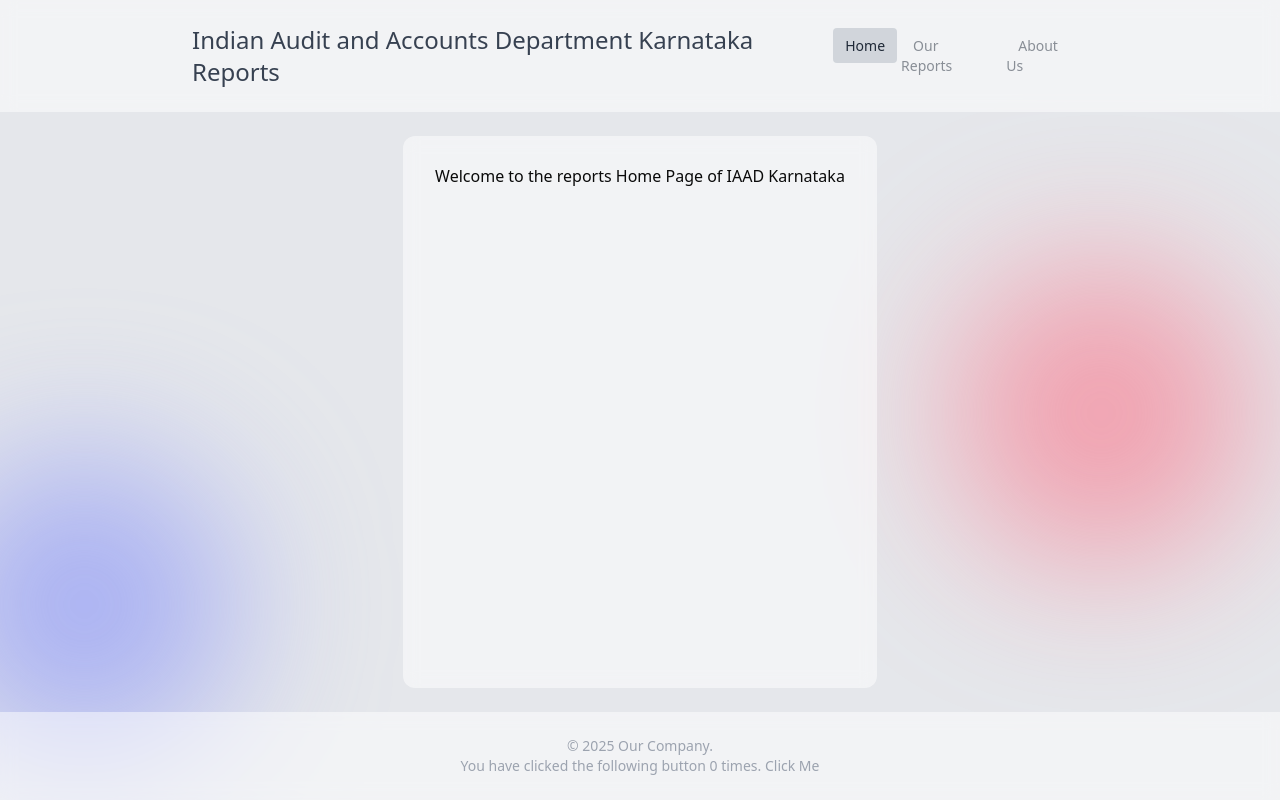
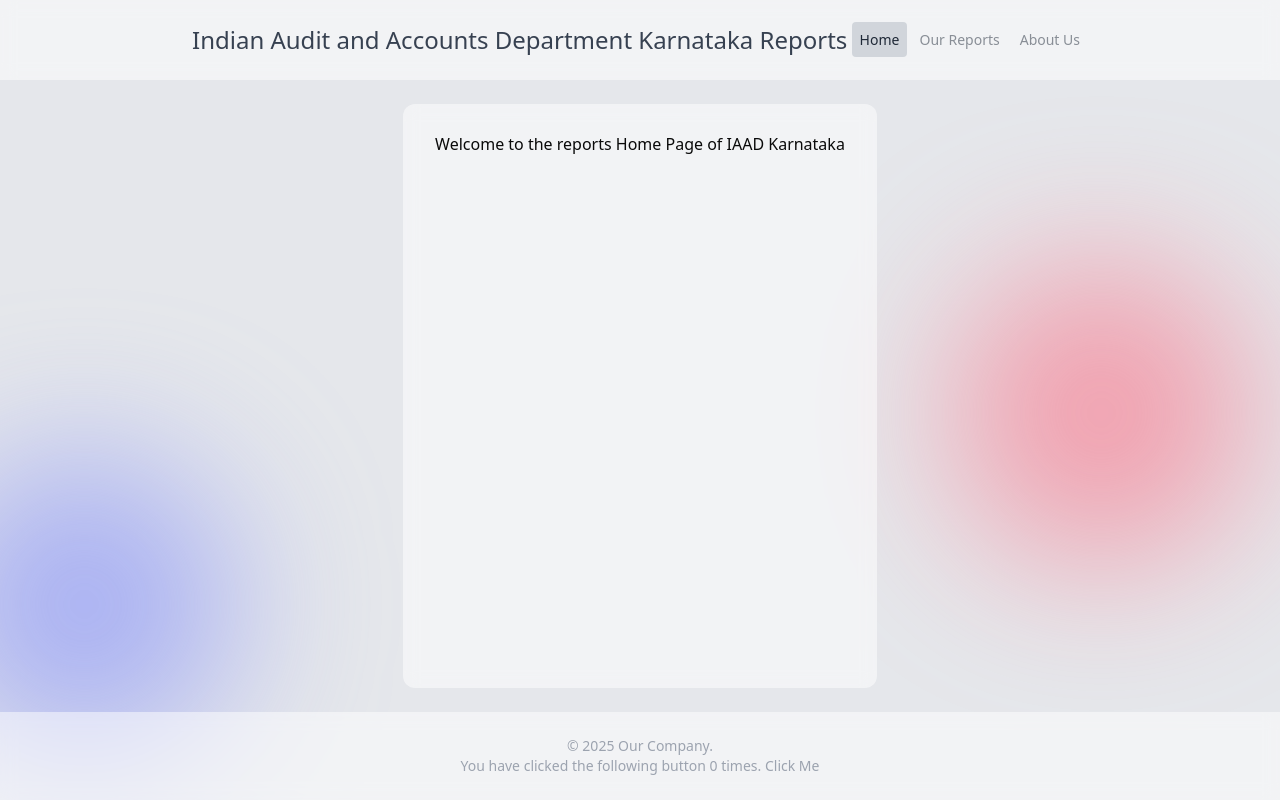
Before and after one commit to DivyaAlokSant/SFR_next, a Next.js app: page / in a window 1280 px wide. Built offline with nearby package versions, Linux system fonts and the light colour scheme.

Commit message:
some ui changes

```diff
--- a/app/components/NavLink.jsx
+++ b/app/components/NavLink.jsx
@@ -1,20 +1,22 @@
-"use client"
+"use client";
 
-import Link from "next/link"
-import { usePathname } from "next/navigation"
+import Link from "next/link";
+import { usePathname } from "next/navigation";
 
 export default function NavLink(props) {
-  const pathname = usePathname()
-  const active = pathname === props.path
+  const pathname = usePathname();
+  const active = pathname === props.path;
 
   return (
     <Link
-      className={`px-3 py-2 rounded transition duration-200 ${
-        active ? "bg-gray-300 opacity-100" : "opacity-50 hover:bg-gray-300"
+      className={`px-2 py-2 rounded transition duration-200 ${
+        active
+          ? "bg-gray-300 opacity-200"
+          : "opacity-50 hover:bg-gray-300 hover:opacity-100"
       }`}
       href={props.path}
     >
       {props.text}
     </Link>
-  )
+  );
 }
--- a/app/our-reports/[slug]/[subchapslug]/page.jsx
+++ b/app/our-reports/[slug]/[subchapslug]/page.jsx
@@ -105,26 +105,23 @@
 
   return (
     <SidebarProvider>
-      <div className="flex relative">
+      <div className="flex min-h-screen">
         {/* Sidebar */}
-        <div className="relative w-64 transition-width duration-300">
+        <div className="basis-1/5 h-screen overflow-y-auto bg-gray-100">
           <AppSidebar chapters={report?.chapters || []} reportSlug={slug} />
         </div>
 
         {/* Main Content */}
-        <main className="flex-1 p-5">
-          <SidebarTrigger />
+        <div className="basis-4/5 p-5 overflow-x-hidden">
           <div className="max-w-4xl mx-auto p-6 bg-white shadow-md rounded-lg">
             <h1 className="text-3xl font-bold mb-4">{subchapter.subChapterName}</h1>
-            {/* <p className="text-xl text-gray-700 mb-4">Subchapter content goes here.</p> */}
             <h3 className="text-2xl font-semibold mb-4">Report: {report?.title || "N/A"}</h3>
             <p className="text-lg text-gray-600 mb-4">{report?.description || "N/A"}</p>
             <div className="prose max-w-none">
               {subchapter.dynamicContent.map((item, index) => OurRenderer(item, index))}
             </div>
-
           </div>
-        </main>
+        </div>
       </div>
     </SidebarProvider>
   );
--- a/components/app-sidebar.jsx
+++ b/components/app-sidebar.jsx
@@ -14,7 +14,7 @@
 
 export function AppSidebar({ chapters, reportSlug }) {
   return (
-    <div className="relative transition-width duration-300">
+    <div >
       <Sidebar>
         <SidebarContent>
           {chapters.map((chapter) => (
```
